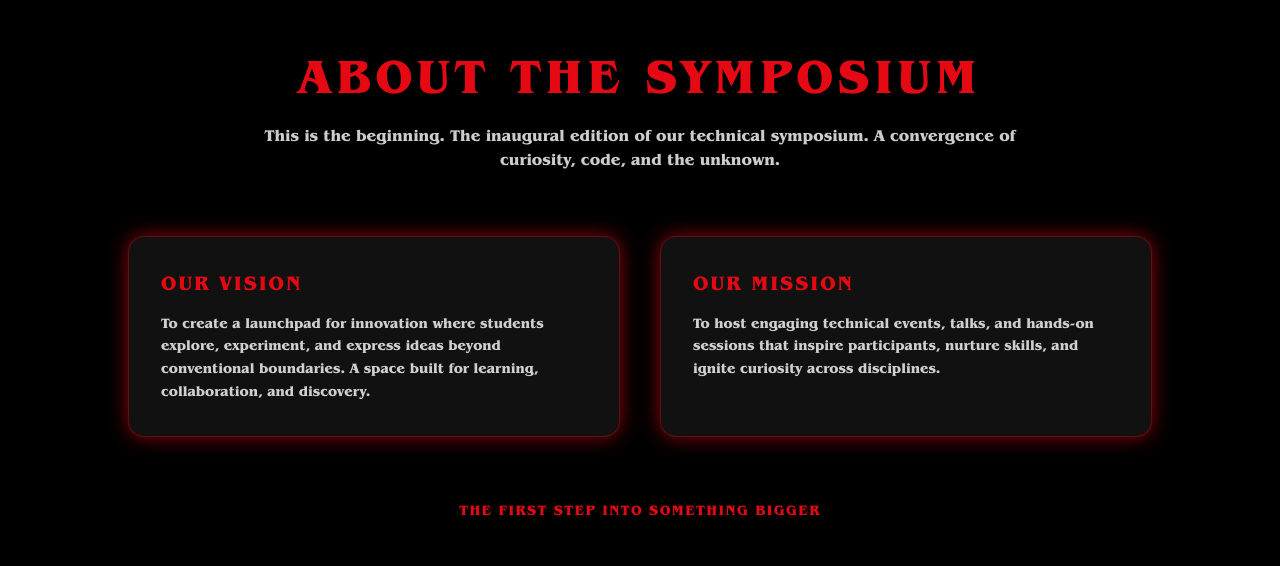
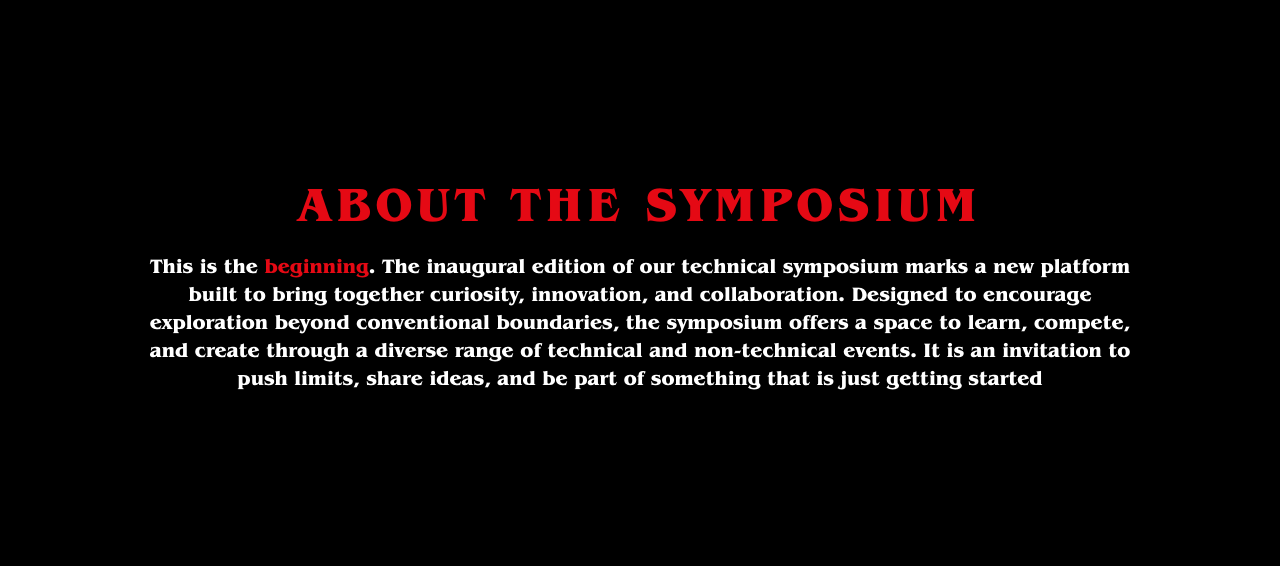
Before and after one commit to Gojo-Satoru-git/AIA_SYMPO, a React (Vite) app in the folder sympo/: page / in a window 1280 px wide. Shown: the part 914-1480 px from the top of the page. Built offline with nearby package versions, Linux system fonts and the light colour scheme; a web font is replaced by a local one.

Commit message:
Modified about

```diff
--- a/sympo/src/screens/About.jsx
+++ b/sympo/src/screens/About.jsx
@@ -1,8 +1,7 @@
 const About = () => {
   return (
-    <section className="min-h-screen bg-black text-white px-6 py-24 flex items-center">
-      <div className="max-w-5xl mx-auto w-full flex flex-col gap-16">
-        <div className="text-center">
+    <section className="min-h-screen bg-black flex items-center px-6">
+      <div className="max-w-5xl mx-auto text-center">
         <h2
           className="
               text-primary
@@ -15,56 +14,14 @@ const About = () => {
         >
           About the Symposium
         </h2>
-
-          <p className="max-w-3xl mx-auto text-white/80 text-sm md:text-base leading-relaxed">
-            This is the beginning. The inaugural edition of our technical symposium. A convergence
-            of curiosity, code, and the unknown.
+        <p className="text-white text-lg md:text-xl leading-relaxed">
+          This is the<span className="text-primary"> beginning</span>. The inaugural edition of our
+          technical symposium marks a new platform built to bring together curiosity, innovation,
+          and collaboration. Designed to encourage exploration beyond conventional boundaries, the
+          symposium offers a space to learn, compete, and create through a diverse range of
+          technical and non-technical events. It is an invitation to push limits, share ideas, and
+          be part of something that is just getting started
         </p>
-        </div>
-
-        <div className="grid md:grid-cols-2 gap-10">
-          <div
-            className="
-              bg-darkCard
-              border border-primary/40
-              rounded-2xl
-              p-8
-              shadow-stGlow
-            "
-          >
-            <h3 className="text-primary text-xl tracking-widest mb-4 uppercase">Our Vision</h3>
-
-            <p className="text-white/80 text-sm leading-relaxed">
-              To create a launchpad for innovation where students explore, experiment, and express
-              ideas beyond conventional boundaries. A space built for learning, collaboration, and
-              discovery.
-            </p>
-          </div>
-
-          <div
-            className="
-              bg-darkCard
-              border border-primary/40
-              rounded-2xl
-              p-8
-              shadow-stGlow
-            "
-          >
-            <h3 className="text-primary text-xl tracking-widest mb-4 uppercase">Our Mission</h3>
-
-            <p className="text-white/80 text-sm leading-relaxed">
-              To host engaging technical events, talks, and hands-on sessions that inspire
-              participants, nurture skills, and ignite curiosity across disciplines.
-            </p>
-          </div>
-        </div>
-
-        {/* ================= CLOSING LINE ================= */}
-        <div className="text-center">
-          <p className="text-primary tracking-widest uppercase text-sm">
-            The first step into something bigger
-          </p>
-        </div>
       </div>
     </section>
   );
--- a/sympo/tailwind.config.js
+++ b/sympo/tailwind.config.js
@@ -19,6 +19,14 @@ export default {
       },
 
       keyframes: {
+        glitchOnce: {
+          '0%': { transform: 'translate(0)' },
+          '20%': { transform: 'translate(-2px, 2px)' },
+          '40%': { transform: 'translate(2px, -2px)' },
+          '60%': { transform: 'translate(-1px, 1px)' },
+          '80%': { transform: 'translate(1px, -1px)' },
+          '100%': { transform: 'translate(0)' },
+        },
         'slide-down': {
           '0%': { transform: 'translateY(-100%)', opacity: '0' },
           '100%': { transform: 'translateY(0)', opacity: '1' },
@@ -59,10 +67,11 @@ export default {
       },
 
       animation: {
-        "fade-in-down": "fadeInDown 0.8s ease-in-out",
-        flicker: "flicker 2s infinite",
+        'fade-in-down': 'fadeInDown 0.8s ease-in-out',
+        flicker: 'flicker 2s infinite',
         'slide-down': 'slide-down 1s ease-out forwards',
-        zoom: "zoomIn 1.8s ease-out forwards",
+        zoom: 'zoomIn 1.8s ease-out forwards',
+        glitchOnce: 'glitchOnce 0.4s steps(2) 1',
       },
       transitionDelay: {
         100: '100ms',
```
Lines whose indentation alone changed are shown as unchanged.
